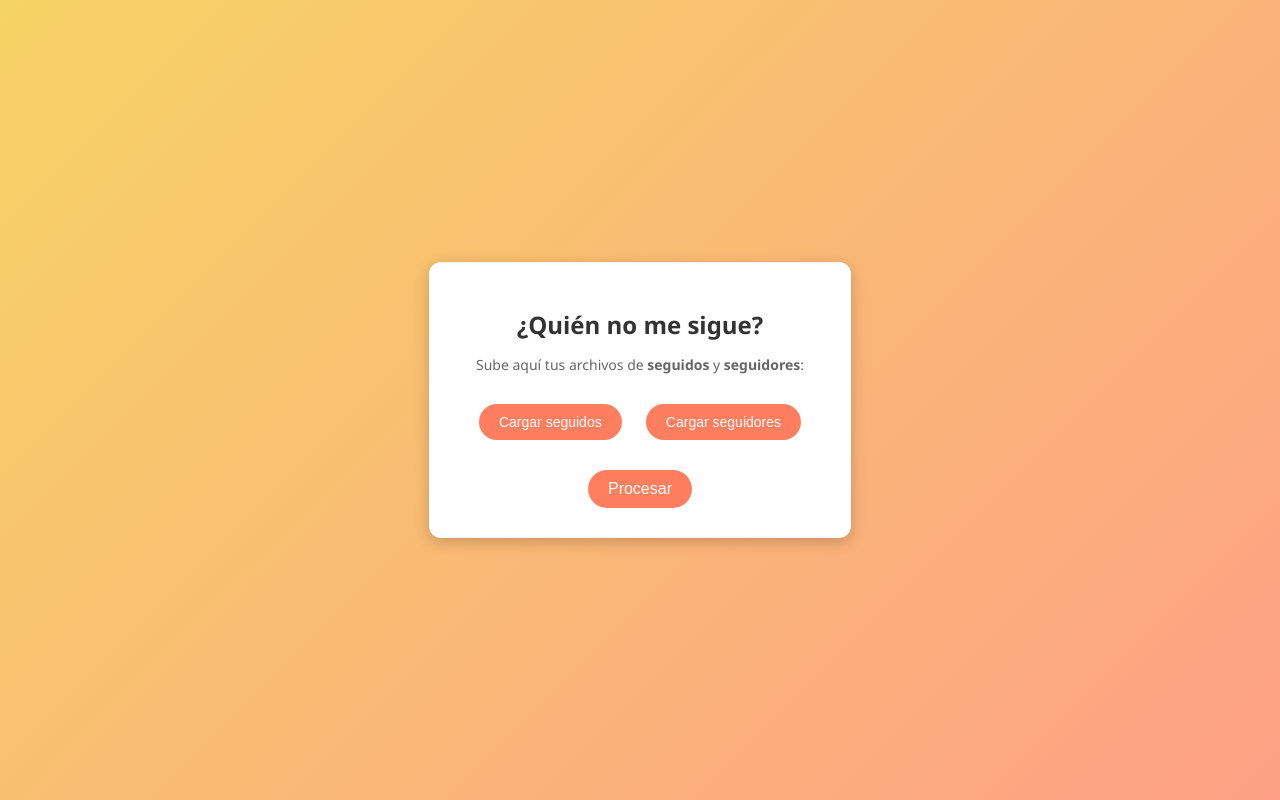
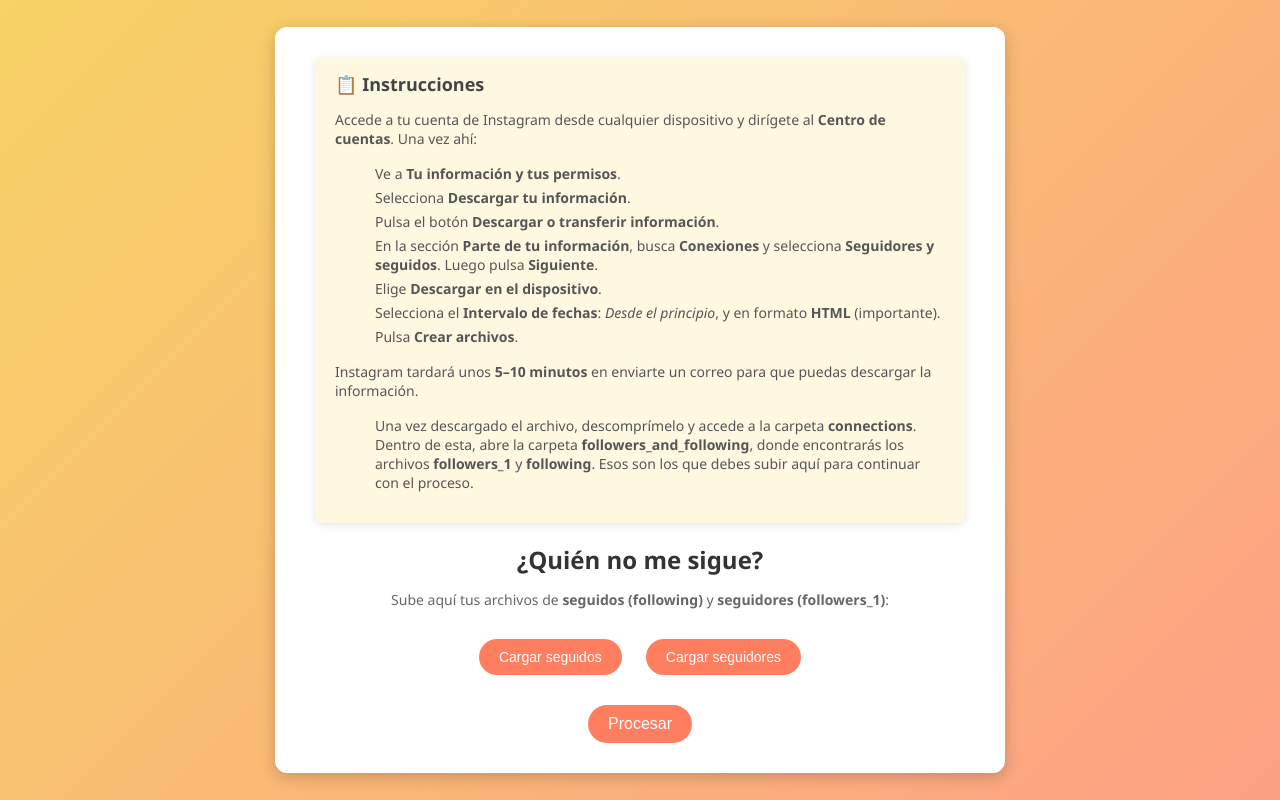
Before and after one commit to nosoytufan/nosoytufan, a plain HTML site: page index.html in a window 1280 px wide. Drawn offline with Linux system fonts and the light colour scheme.

Commit message:
Update index.html

```diff
--- a/index.html
+++ b/index.html
@@ -20,7 +20,7 @@
   border-radius: 12px;
   box-shadow: 0 4px 15px rgba(0,0,0,0.2);
   text-align: center;
-  max-width: 400px;
+  max-width: 650px;
 }
 
 h1 {
@@ -98,13 +98,61 @@
   font-size: 20px;
   cursor: pointer;
 }
+
+.instrucciones {
+  background: #fff8e1;
+  padding: 15px 20px;
+  border-radius: 8px;
+  box-shadow: 0 2px 8px rgba(0,0,0,0.1);
+  margin-bottom: 20px;
+  text-align: left;
+}
+
+.instrucciones h2 {
+  margin-top: 0;
+  font-size: 18px;
+  color: #444;
+}
+
+.instrucciones p {
+  font-size: 14px;
+  color: #555;
+  margin: 5px 0;
+}
+
 </style>
 </head>
 <body>
 
 <div class="container">
+  <div class="instrucciones">
+    <h2>📋 Instrucciones</h2>
+   <p>Accede a tu cuenta de Instagram desde cualquier dispositivo y dirígete al <strong>Centro de cuentas</strong>. Una vez ahí:</p>
+  <ul>
+    <p>Ve a <strong>Tu información y tus permisos</strong>.</p>
+    <p>Selecciona <strong>Descargar tu información</strong>.</p>
+    <p>Pulsa el botón <strong>Descargar o transferir información</strong>.</p>
+    <p>En la sección <strong>Parte de tu información</strong>, busca 			 		<strong>Conexiones</strong> y selecciona <strong>Seguidores y seguidos</strong>. 	 Luego pulsa <strong>Siguiente</strong>.</p>
+    <p>Elige <strong>Descargar en el dispositivo</strong>.</p>
+    <p>Selecciona el <strong>Intervalo de fechas</strong>: <em>Desde el
+    principio</em>, y en formato <strong>HTML</strong> (importante).</p>
+    <p>Pulsa <strong>Crear archivos</strong>.</p>
+  </ul>
+  <p>Instagram tardará unos <strong>5–10 minutos</strong> en enviarte un correo para que puedas descargar la información.</p>
+   <ul>
+<p>
+Una vez descargado el archivo, descomprímelo y accede a la carpeta <strong>connections</strong>.
+Dentro de esta, abre la carpeta <strong>followers_and_following</strong>, donde encontrarás los archivos
+<strong>followers_1</strong> y <strong>following</strong>. Esos son los que debes subir aquí para continuar con el proceso.
+</p>
+
+
+  </ul>
+
+  </div>
+
   <h1>¿Quién no me sigue?</h1>
-  <p>Sube aquí tus archivos de <strong>seguidos</strong> y <strong>seguidores</strong>:</p>
+  <p>Sube aquí tus archivos de <strong>seguidos (following)</strong> y <strong>seguidores (followers_1)</strong>:</p>
 
   <button class="file-btn" id="btnSeguidos" onclick="document.getElementById('seguidos').click()">Cargar seguidos</button>
   <input type="file" id="seguidos" class="hidden-file" onchange="validarArchivo(this, 'btnSeguidos')">
@@ -115,6 +163,7 @@
   <br>
   <button id="procesar" onclick="procesar()">Procesar</button>
 </div>
+
 
 <!-- Modal -->
 <div id="miModal" class="modal">
@@ -194,7 +243,7 @@
 
     const noTeSiguen = Array.from(seguidos).filter(u => !seguidores.has(u));
 
-    const blob = new Blob([noTeSiguen.join('\\n')], { type: 'text/plain' });
+    const blob = new Blob([noTeSiguen.join('\n')], { type: 'text/plain' });
     const link = document.createElement('a');
     link.href = URL.createObjectURL(blob);
     link.download = "no_me_siguen.txt";
```
